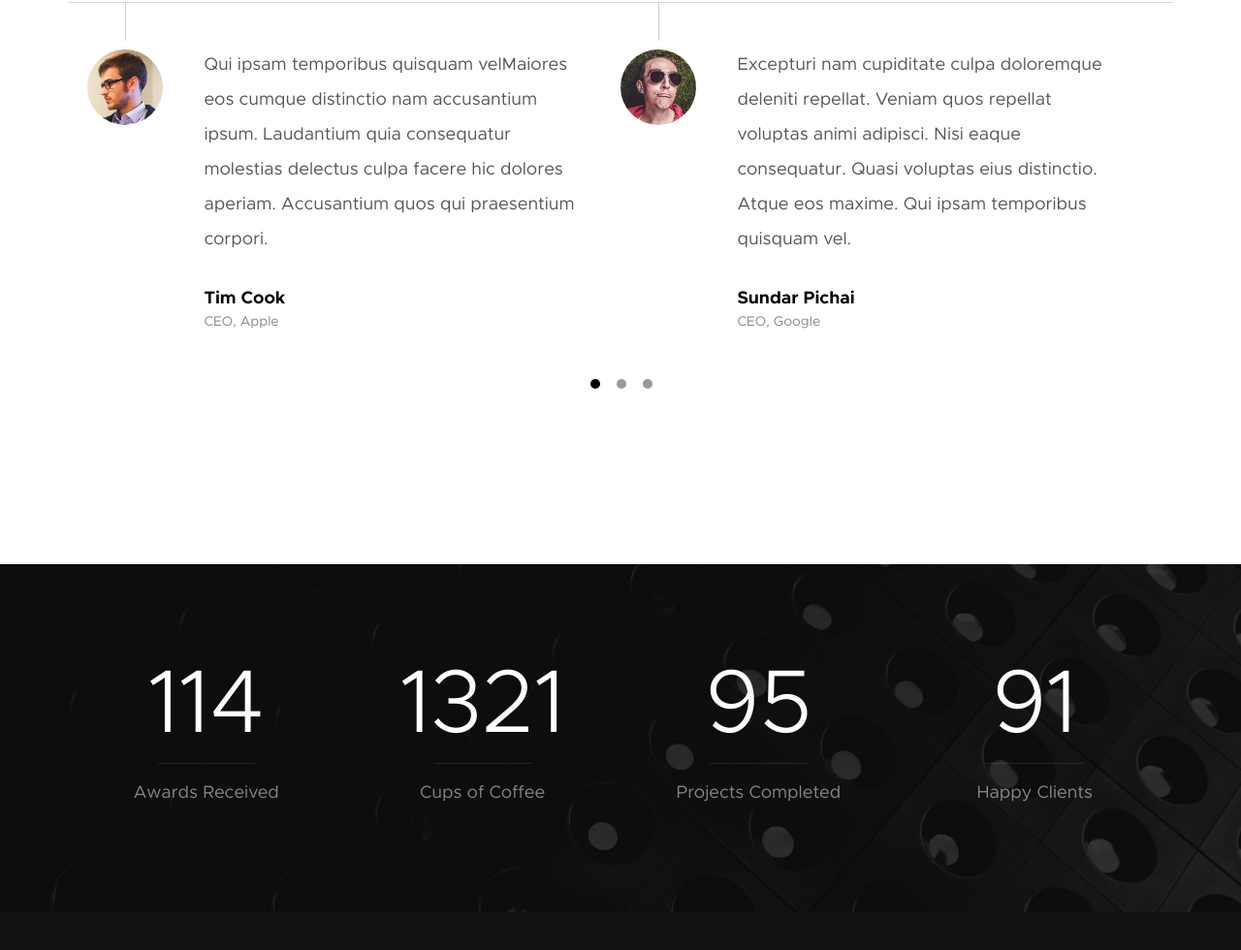
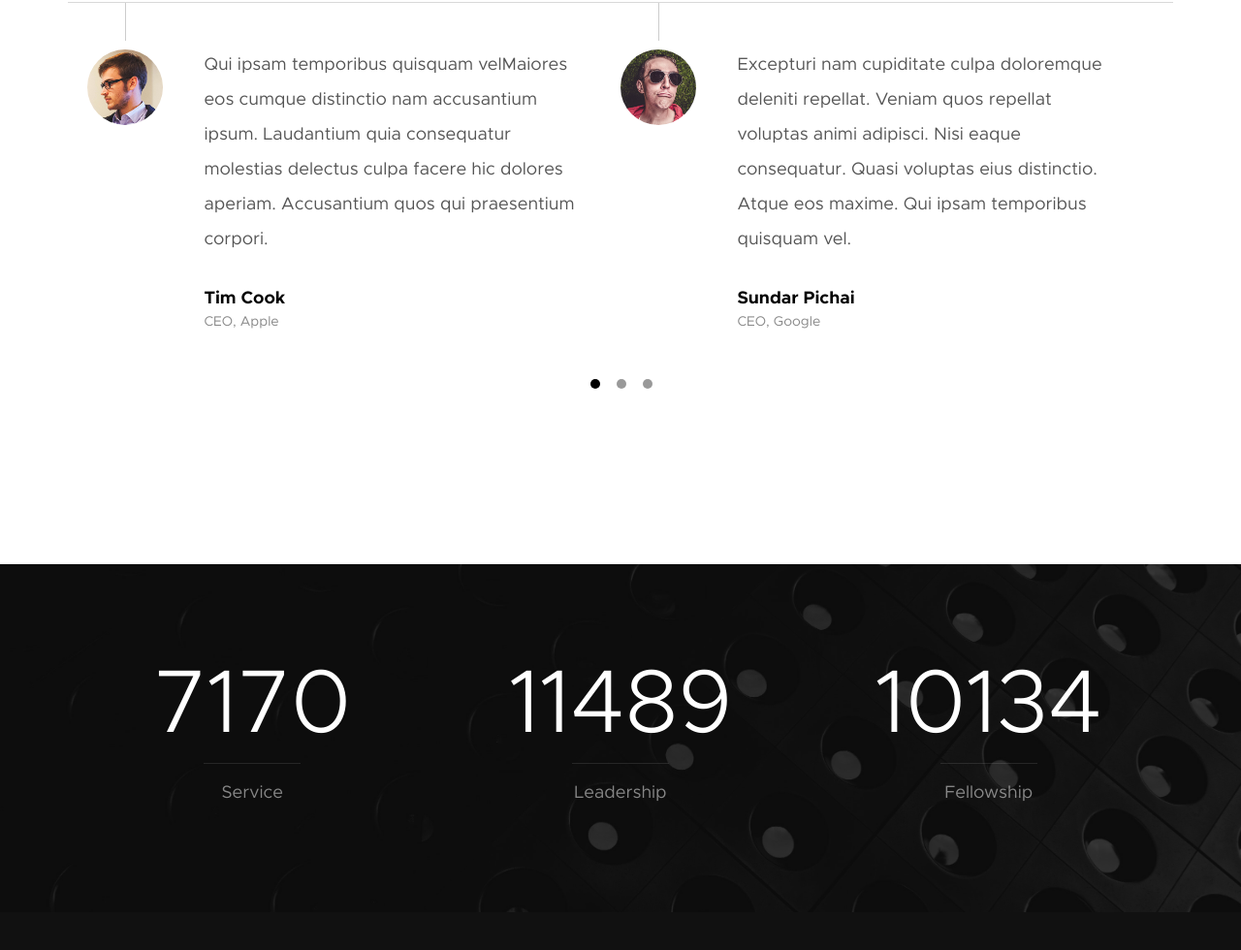
Before and after one commit to realalvinnerds/uci-cki-website-prototype2, a website: page views/index.html in a window 1280 px wide. Shown: the part 5578-6558 px from the top of the page at 97% size. Drawn offline with Linux system fonts and the light colour scheme; files whose address does not match are found by name.

Commit message:
Update progress bar for service/leadership/fellowship

```diff
--- a/views/index.html
+++ b/views/index.html
@@ -562,23 +562,19 @@
     ================================================== -->
     <section id="stats" class="s-stats">
 
-        <div class="row stats block-1-4 block-m-1-2 block-mob-full" data-aos="fade-up">
+        <div class="row stats block-1-3 block-m-1-3 block-mob-full" data-aos="fade-up">
 
             <div class="col-block stats__col ">
-                <div class="stats__count">129</div>
-                <h5>Awards Received</h5>
+                <div class="stats__count">8183</div>
+                <h5>Service</h5>
             </div>
             <div class="col-block stats__col">
-                <div class="stats__count">1507</div>
-                <h5>Cups of Coffee</h5>
+                <div class="stats__count">13113</div>
+                <h5>Leadership</h5>
             </div>
             <div class="col-block stats__col">
-                <div class="stats__count">108</div>
-                <h5>Projects Completed</h5>
-            </div>
-            <div class="col-block stats__col">
-                <div class="stats__count">103</div>
-                <h5>Happy Clients</h5>
+                <div class="stats__count">11567</div>
+                <h5>Fellowship</h5>
             </div>
 
         </div> <!-- end stats -->
```
